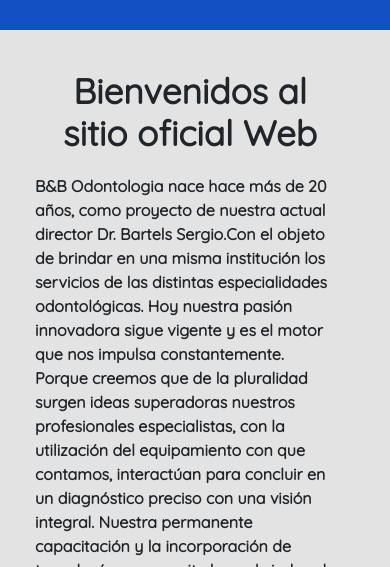
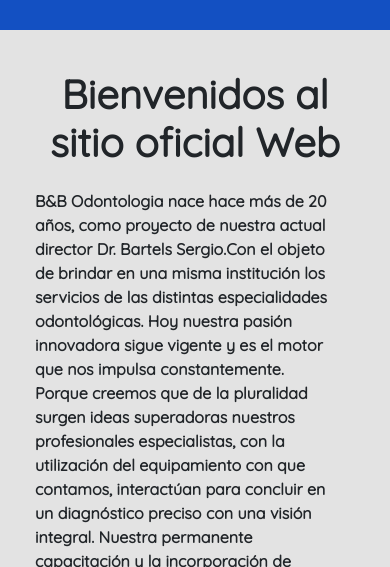
Before and after one commit to antonelladeff/web, a website: page index.html in a window 390 px wide. Shown: the part 277-844 px from the top of the page. Drawn offline with Linux system fonts and the light colour scheme.

Commit message:
tercer entrega

```diff
--- a/scss/_mediaqueries.scss
+++ b/scss/_mediaqueries.scss
@@ -17,13 +17,13 @@
 		align-items: center;
 
 		h1 {
-			margin-bottom: 5px;
+		display: flex;
+		justify-content: center;
+		font-weight: bold;
+		font-size: 40px;
+		text-align: center;
+		margin-top: 10px;
 		padding-bottom: 10px;
-			font-weight: bold;
-			font-size: 35px;
-			align-items: center;
-			padding-right: 30px;
-			margin-left: 20px;
 		}
 	}
 
@@ -62,6 +62,7 @@
 		}
 	}
 }
+
 /* Estilos para dispositivos móviles con pantalla de 320px a 500px */
 @media screen and (max-width: 500px) {
 	.somos {
@@ -89,7 +90,8 @@
 
 
 }
-/* Media query para pantallas de 768px */
+
+/* Media query para pantallas de 768px tablet*/
 @media screen and (max-width:768px) {
 
 	.form {
```
Also changed, not shown: paginas/tratamientos.html (+3 -3 lines), css/estilos.css, 1 other file. Lines whose indentation alone changed are shown as unchanged.
